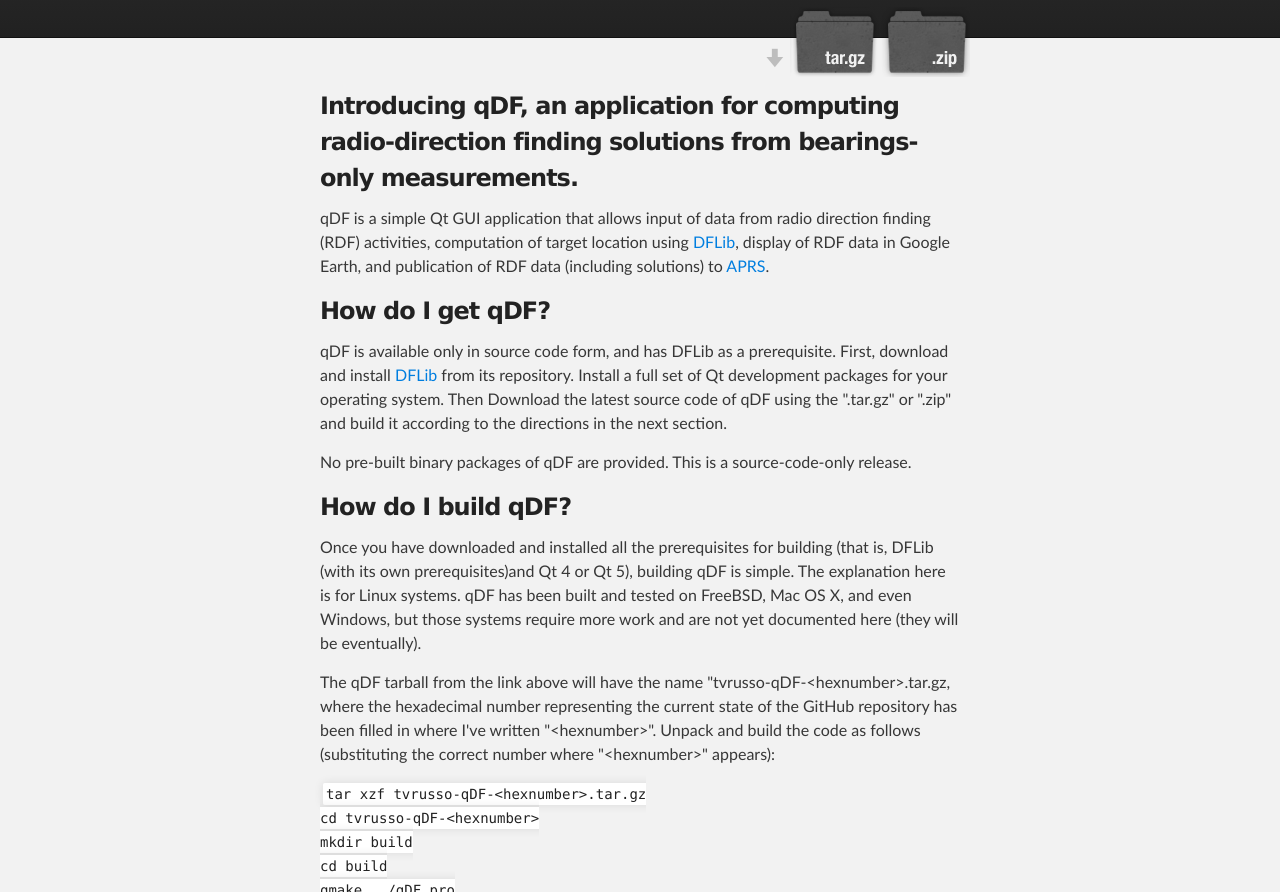
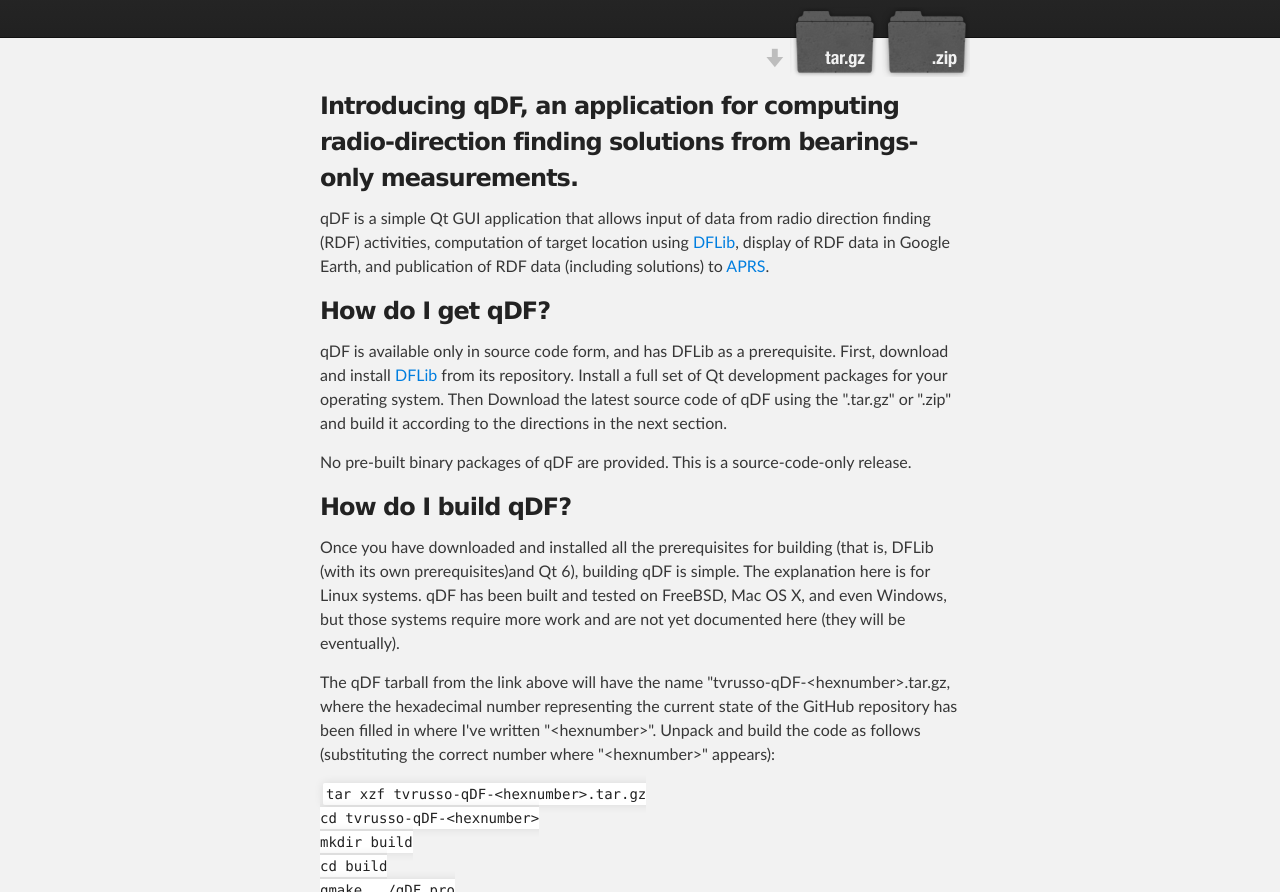
Before and after one commit to tvrusso/qDF, a plain HTML site: page index.html in a window 1280 px wide. Shown: the part 208-1100 px from the top of the page. Drawn offline with Linux system fonts and the light colour scheme.

Commit message:
Update after fixing for Qt6

```diff
--- a/index.html
+++ b/index.html
@@ -4,7 +4,7 @@
   <head>
     <meta charset='utf-8'>
     <meta http-equiv="X-UA-Compatible" content="chrome=1">
-    <meta name="description" content="Qdf : A QT4 application using DFLib to manage direction finding activities and plot using Google Earth and APRS">
+    <meta name="description" content="Qdf : A QT6 application using DFLib to manage direction finding activities and plot using Google Earth and APRS">
 
     <link rel="stylesheet" type="text/css" media="screen" href="stylesheets/stylesheet.css">
 
@@ -41,7 +41,7 @@
         <H3>How do I build qDF?</H3>
         <p>Once you have downloaded and installed all the
         prerequisites for building (that is, DFLib (with its own
-        prerequisites)and Qt 4 or Qt 5), building qDF is simple.  The
+        prerequisites)and Qt 6), building qDF is simple.  The
         explanation here is for Linux systems.  qDF has been built and
         tested on FreeBSD, Mac OS X, and even Windows, but those
         systems require more work and are not yet documented here
```
